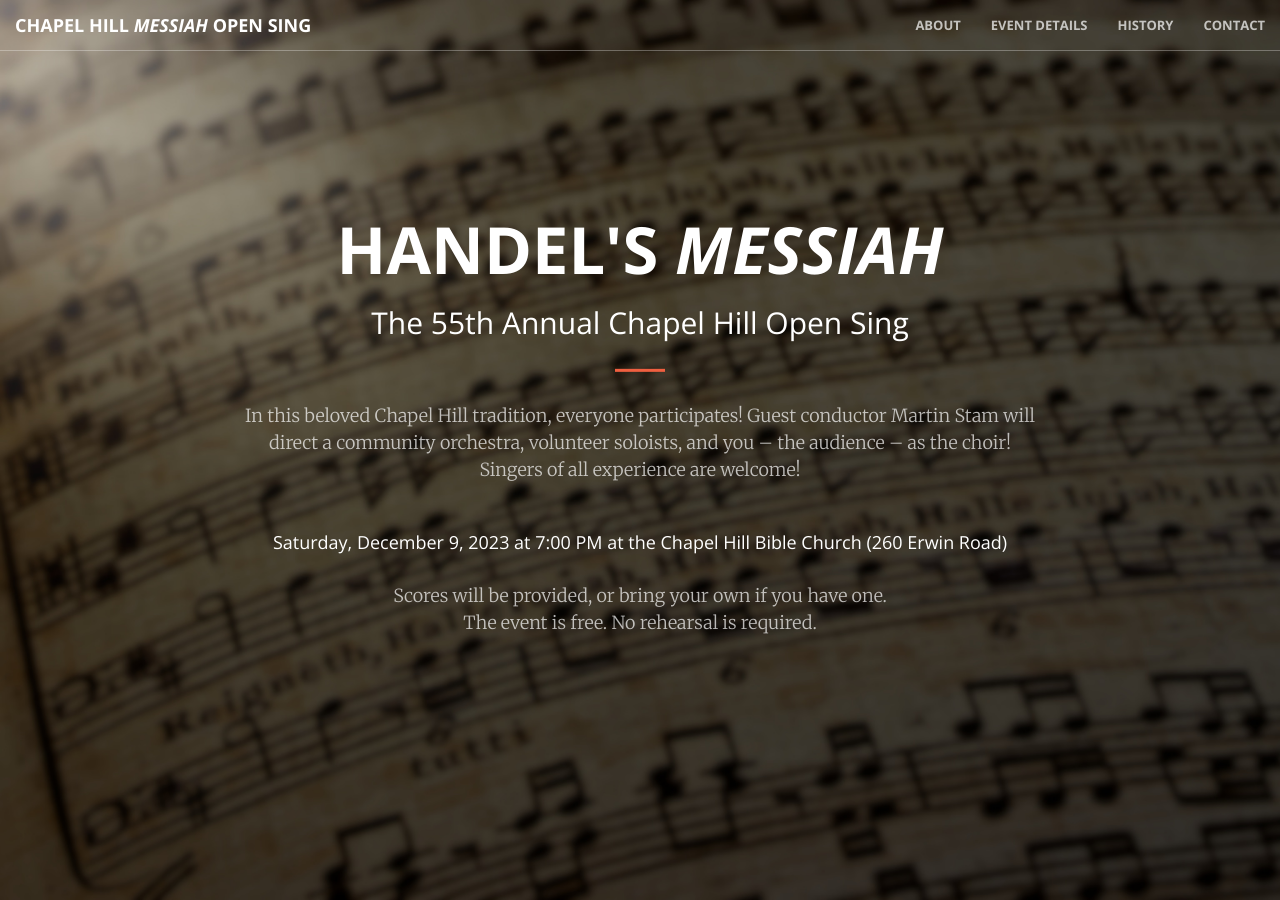
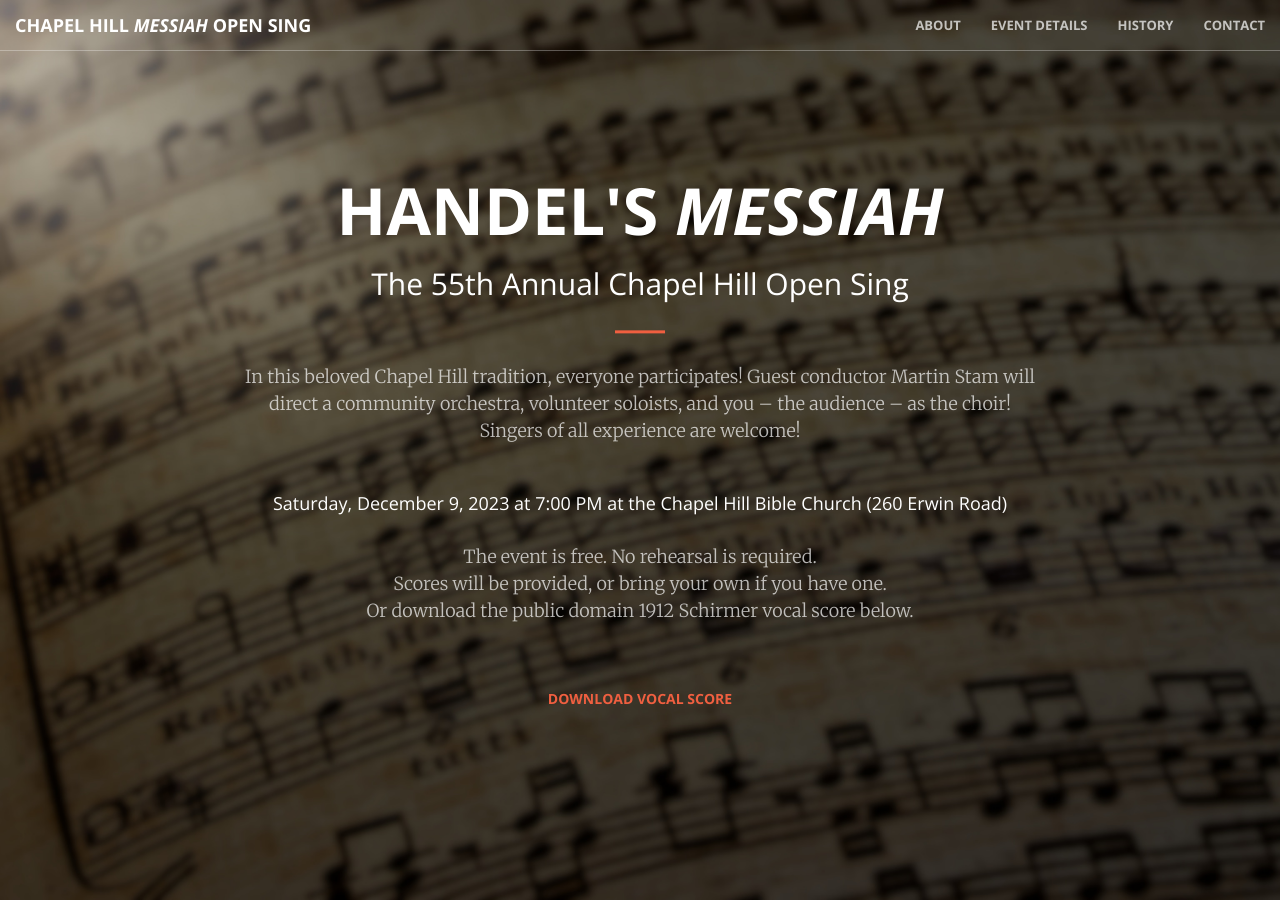
Before and after one commit to chapelhillmessiah/chapelhillmessiah.github.io, a Jekyll site: the page built from index.html, in a window 1280 px wide and 900 px high. Built offline with Jekyll 4.4.1, drawn with Linux system fonts in a browser that asks for light colours.

Commit message:
[header.html] add button for Schirmer score download

```diff
--- a/_includes/header.html
+++ b/_includes/header.html
@@ -8,8 +8,12 @@
             <p>In this beloved Chapel Hill tradition, everyone participates! Guest conductor Martin Stam will direct a community orchestra, volunteer soloists, and you – the audience – as the choir! Singers of all experience are welcome!</p>
             <h4>Saturday, December 9, 2023 at 7:00 PM at the Chapel Hill Bible Church (260 Erwin Road)</h4>
             <br>
-            <p>Scores will be provided, or bring your own if you have one.
-                <br>The event is free. No rehearsal is required.</p>
+            <p>
+                The event is free. No rehearsal is required.
+                <br>Scores will be provided, or bring your own if you have one.
+                <br>Or download the public domain 1912 Schirmer vocal score below.
+            </p>
+            <a href="score/IMSLP11870-Handel_Messiah_Schirmer_1912.pdf" class="btn btn-oprimary btn-xl">Download Vocal Score</a>
             <!-- <p>Start Bootstrap can help you build better websites using the Bootstrap CSS framework! Just download your template and start going, no strings attached!</p> -->
             <!-- <a href="#about" class="btn btn-primary btn-xl page-scroll">Find Out More</a> -->
         </div>
```
